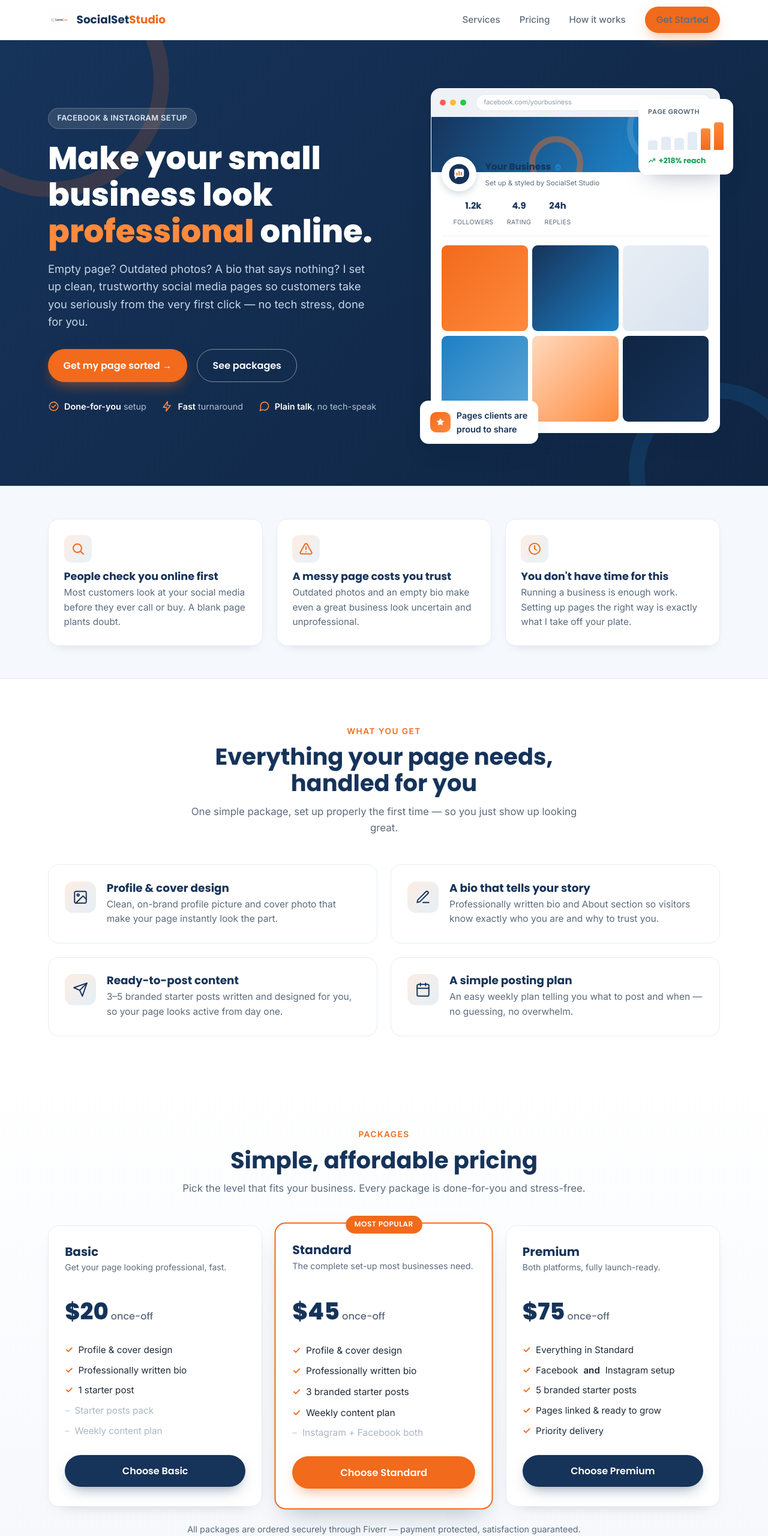
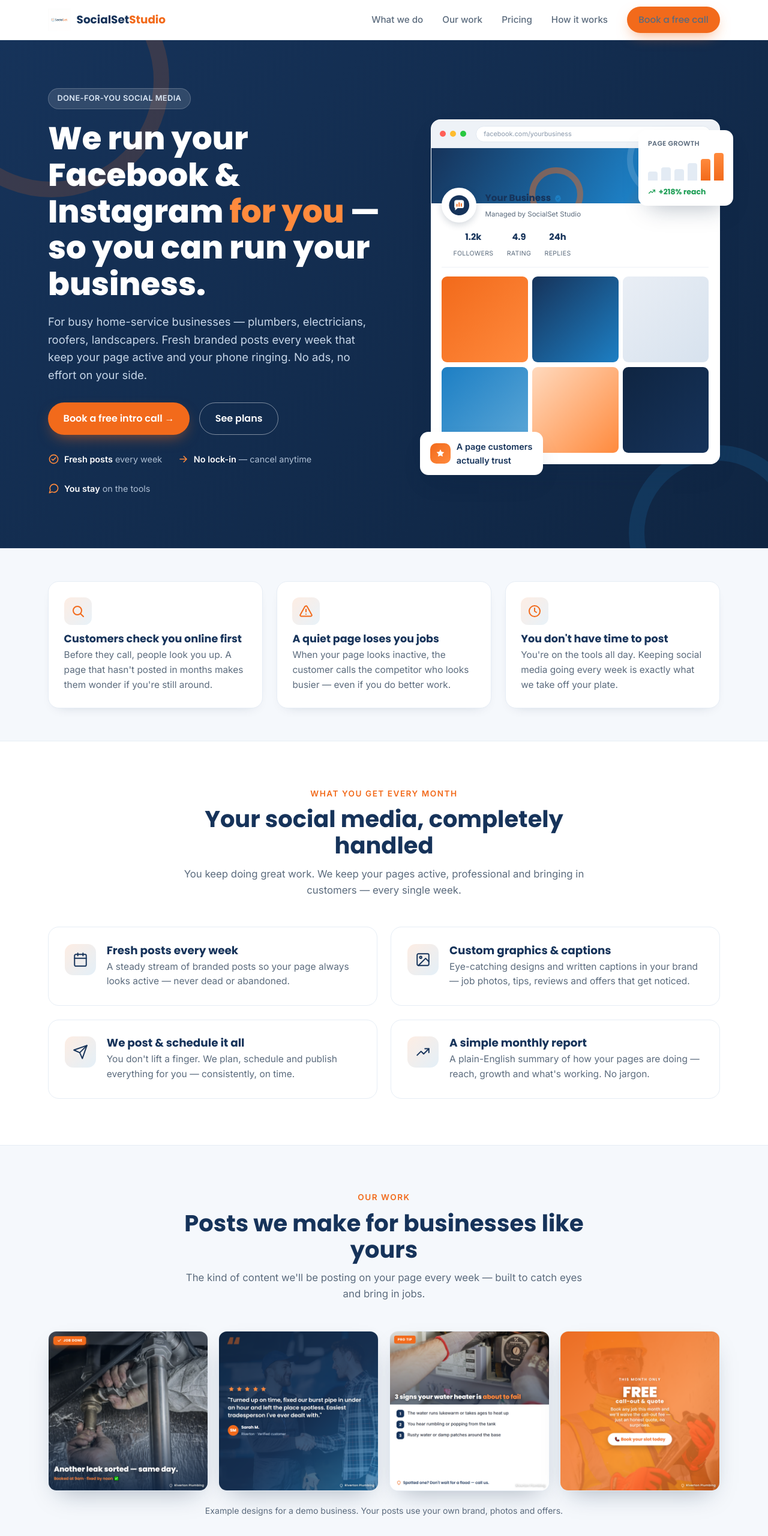
Before and after one commit to mieliesvangraan-lang/socialset-studio, a plain HTML site: page index.html in a window 1280 px wide. Shown: the top 2561 px of the page at 60% size. Drawn offline with Linux system fonts and the light colour scheme.

Commit message:
Update homepage to monthly management offer
Rebuild homepage to match current offer: done-for-you monthly social
media management for home-service businesses ($200/$350/$600/mo),
email CTAs instead of Fiverr, plus a new "Our work" sample showcase.

Co-Authored-By: Claude Opus 4.8 <noreply@anthropic.com>

```diff
--- a/index.html
+++ b/index.html
@@ -3,8 +3,8 @@
 <head>
 <meta charset="UTF-8" />
 <meta name="viewport" content="width=device-width, initial-scale=1.0" />
-<title>SocialSet Studio — Professional Social Media Setup for Small Businesses</title>
-<meta name="description" content="SocialSet Studio sets up clean, professional Facebook & Instagram business pages for small businesses. Profile & cover design, bio writing, starter posts and a posting plan — done for you, no tech stress." />
+<title>SocialSet Studio — Done-for-you Social Media for Home-Service Businesses</title>
+<meta name="description" content="We run your Facebook & Instagram for you — fresh branded posts every week that keep your home-service business looking busy and bringing in customers. No ads, no effort, cancel anytime." />
 <link rel="icon" type="image/png" href="assets/logo.png" />
 <link rel="preconnect" href="https://fonts.googleapis.com" />
 <link rel="preconnect" href="https://fonts.gstatic.com" crossorigin />
@@ -136,6 +136,12 @@
   .card h3{font-size:1.15rem;color:var(--navy);margin-bottom:.3rem}
   .card p{color:var(--muted);font-size:.97rem}
 
+  /* WORK */
+  .work-grid{display:grid;grid-template-columns:repeat(4,1fr);gap:1.1rem}
+  .work-grid figure{border-radius:14px;overflow:hidden;box-shadow:var(--shadow);background:#fff;border:1px solid var(--line)}
+  .work-grid img{width:100%;height:auto;display:block}
+  .work-note{text-align:center;color:var(--muted);font-size:.88rem;margin-top:1.4rem}
+
   /* PRICING */
   .pricing{background:linear-gradient(180deg,#fff 0%,var(--bg-soft) 100%)}
   .price-grid{display:grid;grid-template-columns:repeat(3,1fr);gap:1.5rem;align-items:stretch}
@@ -152,7 +158,8 @@
   .price li.off{color:#aab6c4}
   .price li.off::before{content:"–";color:#cdd6e0}
   .price .btn{margin-top:auto;width:100%;justify-content:center}
-  .price-note{text-align:center;color:var(--muted);font-size:.9rem;margin-top:1.6rem}
+  .price-note{text-align:center;color:var(--muted);font-size:.92rem;margin-top:1.6rem}
+  .price-note b{color:var(--navy)}
 
   /* PROCESS */
   .steps{display:grid;grid-template-columns:repeat(4,1fr);gap:1.2rem;counter-reset:step}
@@ -187,6 +194,7 @@
     .hero-card{max-width:420px;margin:0 auto}
     .strip-grid,.price-grid,.steps,.cards{grid-template-columns:1fr}
     .steps{grid-template-columns:repeat(2,1fr)}
+    .work-grid{grid-template-columns:repeat(2,1fr)}
     .price.feat{transform:none}
     .nav-links{display:none}
     .menu-btn{display:block}
@@ -202,10 +210,11 @@
   <div class="wrap nav-inner">
     <a href="#top" class="logo"><img src="assets/logo.png" alt="SocialSet Studio logo" /><span>SocialSet<b>Studio</b></span></a>
     <nav class="nav-links" id="navLinks">
-      <a href="#services">Services</a>
+      <a href="#services">What we do</a>
+      <a href="#work">Our work</a>
       <a href="#pricing">Pricing</a>
       <a href="#process">How it works</a>
-      <a href="https://www.fiverr.com/s/BRQX6z5" target="_blank" rel="noopener" class="btn btn-primary nav-cta">Get Started</a>
+      <a href="mailto:mieliesvangraan@gmail.com?subject=SocialSet%20Studio%20enquiry" class="btn btn-primary nav-cta">Book a free call</a>
     </nav>
     <button class="menu-btn" id="menuBtn" aria-label="Menu"><svg viewBox="0 0 24 24" fill="none" stroke="currentColor" stroke-width="2" stroke-linecap="round" stroke-linejoin="round" style="width:26px;height:26px"><path d="M4 7h16M4 12h16M4 17h16"/></svg></button>
   </div>
@@ -215,21 +224,21 @@
 <section class="hero" id="top" style="padding:0">
   <div class="wrap hero-grid">
     <div class="hero-copy">
-      <span class="pill">Facebook &amp; Instagram setup</span>
-      <h1>Make your small business look <em>professional</em> online.</h1>
-      <p class="lead">Empty page? Outdated photos? A bio that says nothing? I set up clean, trustworthy social media pages so customers take you seriously from the very first click — no tech stress, done for you.</p>
+      <span class="pill">Done-for-you social media</span>
+      <h1>We run your Facebook &amp; Instagram <em>for you</em> — so you can run your business.</h1>
+      <p class="lead">For busy home-service businesses — plumbers, electricians, roofers, landscapers. Fresh branded posts every week that keep your page active and your phone ringing. No ads, no effort on your side.</p>
       <div class="hero-cta">
-        <a href="https://www.fiverr.com/s/BRQX6z5" target="_blank" rel="noopener" class="btn btn-primary">Get my page sorted →</a>
-        <a href="#pricing" class="btn btn-ghost">See packages</a>
+        <a href="mailto:mieliesvangraan@gmail.com?subject=SocialSet%20Studio%20enquiry" class="btn btn-primary">Book a free intro call →</a>
+        <a href="#pricing" class="btn btn-ghost">See plans</a>
       </div>
       <div class="hero-trust">
-        <div><svg viewBox="0 0 24 24" fill="none" stroke="currentColor" stroke-width="2" stroke-linecap="round" stroke-linejoin="round"><circle cx="12" cy="12" r="9"/><path d="m8 12 2.6 2.6L16 9"/></svg><span><b>Done-for-you</b> setup</span></div>
-        <div><svg viewBox="0 0 24 24" fill="none" stroke="currentColor" stroke-width="2" stroke-linecap="round" stroke-linejoin="round"><path d="M13 2 4 14h7l-1 8 9-12h-7l1-8Z"/></svg><span><b>Fast</b> turnaround</span></div>
-        <div><svg viewBox="0 0 24 24" fill="none" stroke="currentColor" stroke-width="2" stroke-linecap="round" stroke-linejoin="round"><path d="M21 11.5a8.4 8.4 0 0 1-8.5 8.5 8.5 8.5 0 0 1-3.8-.9L3 21l1.9-5.7A8.4 8.4 0 0 1 4 11.5 8.5 8.5 0 0 1 12.5 3 8.4 8.4 0 0 1 21 11.5Z"/></svg><span><b>Plain talk</b>, no tech-speak</span></div>
+        <div><svg viewBox="0 0 24 24" fill="none" stroke="currentColor" stroke-width="2" stroke-linecap="round" stroke-linejoin="round"><circle cx="12" cy="12" r="9"/><path d="m8 12 2.6 2.6L16 9"/></svg><span><b>Fresh posts</b> every week</span></div>
+        <div><svg viewBox="0 0 24 24" fill="none" stroke="currentColor" stroke-width="2" stroke-linecap="round" stroke-linejoin="round"><path d="M5 12h14M13 6l6 6-6 6"/></svg><span><b>No lock-in</b> — cancel anytime</span></div>
+        <div><svg viewBox="0 0 24 24" fill="none" stroke="currentColor" stroke-width="2" stroke-linecap="round" stroke-linejoin="round"><path d="M21 11.5a8.4 8.4 0 0 1-8.5 8.5 8.5 8.5 0 0 1-3.8-.9L3 21l1.9-5.7A8.4 8.4 0 0 1 4 11.5 8.5 8.5 0 0 1 12.5 3 8.4 8.4 0 0 1 21 11.5Z"/></svg><span><b>You stay</b> on the tools</span></div>
       </div>
     </div>
     <div class="hero-card">
-      <div class="mock" role="img" aria-label="Preview of a professionally set up social media business page">
+      <div class="mock" role="img" aria-label="Preview of a professionally managed social media business page">
         <div class="mock-bar"><i></i><i></i><i></i><span class="mock-url">facebook.com/yourbusiness</span></div>
         <div class="mock-cover"></div>
         <div class="mock-head">
@@ -240,7 +249,7 @@
           </svg></div>
           <div class="mock-id">
             <b>Your Business <svg viewBox="0 0 24 24" fill="currentColor"><path d="M12 2a3 3 0 0 1 2.6 1.5 3 3 0 0 1 2.9.8 3 3 0 0 1 .8 2.9A3 3 0 0 1 19.8 10a3 3 0 0 1 0 4 3 3 0 0 1-1.5 2.8 3 3 0 0 1-.8 2.9 3 3 0 0 1-2.9.8A3 3 0 0 1 12 22a3 3 0 0 1-2.6-1.5 3 3 0 0 1-2.9-.8 3 3 0 0 1-.8-2.9A3 3 0 0 1 4.2 14a3 3 0 0 1 0-4 3 3 0 0 1 1.5-2.8 3 3 0 0 1 .8-2.9 3 3 0 0 1 2.9-.8A3 3 0 0 1 12 2Zm-1.2 13.6 5-5-1.4-1.4-3.6 3.6-1.6-1.6-1.4 1.4 3 3Z"/></svg></b>
-            <span>Set up &amp; styled by SocialSet Studio</span>
+            <span>Managed by SocialSet Studio</span>
           </div>
         </div>
         <div class="mock-stats">
@@ -255,7 +264,7 @@
         <div class="bars"><i></i><i></i><i></i><i></i><i></i><i></i></div>
         <div class="delta"><svg viewBox="0 0 24 24" fill="none" stroke="currentColor" stroke-width="2.4" stroke-linecap="round" stroke-linejoin="round"><path d="M3 17 9 11l4 4 8-8"/><path d="M15 7h6v6"/></svg> +218% reach</div>
       </div>
-      <div class="hero-badge"><span class="dot"><svg viewBox="0 0 24 24" fill="currentColor" stroke="none" style="width:18px;height:18px"><path d="m12 3 2.6 5.3 5.9.9-4.2 4.1 1 5.8L12 16.8 6.7 19l1-5.8-4.2-4.1 5.9-.9L12 3Z"/></svg></span><div>Pages clients are<br/>proud to share</div></div>
+      <div class="hero-badge"><span class="dot"><svg viewBox="0 0 24 24" fill="currentColor" stroke="none" style="width:18px;height:18px"><path d="m12 3 2.6 5.3 5.9.9-4.2 4.1 1 5.8L12 16.8 6.7 19l1-5.8-4.2-4.1 5.9-.9L12 3Z"/></svg></span><div>A page customers<br/>actually trust</div></div>
     </div>
   </div>
 </section>
@@ -264,9 +273,9 @@
 <section class="strip" style="padding:3.4rem 0">
   <div class="wrap">
     <div class="strip-grid">
-      <div class="strip-card"><div class="ic"><svg viewBox="0 0 24 24" fill="none" stroke="currentColor" stroke-width="2" stroke-linecap="round" stroke-linejoin="round"><circle cx="11" cy="11" r="7"/><path d="m21 21-4.3-4.3"/></svg></div><h3>People check you online first</h3><p>Most customers look at your social media before they ever call or buy. A blank page plants doubt.</p></div>
-      <div class="strip-card"><div class="ic"><svg viewBox="0 0 24 24" fill="none" stroke="currentColor" stroke-width="2" stroke-linecap="round" stroke-linejoin="round"><path d="M10.3 4 2.5 18a1.6 1.6 0 0 0 1.4 2.4h16.2a1.6 1.6 0 0 0 1.4-2.4L13.7 4a1.6 1.6 0 0 0-2.8 0Z"/><path d="M12 9v4"/><path d="M12 17h.01"/></svg></div><h3>A messy page costs you trust</h3><p>Outdated photos and an empty bio make even a great business look uncertain and unprofessional.</p></div>
-      <div class="strip-card"><div class="ic"><svg viewBox="0 0 24 24" fill="none" stroke="currentColor" stroke-width="2" stroke-linecap="round" stroke-linejoin="round"><circle cx="12" cy="12" r="9"/><path d="M12 7v5l3 2"/></svg></div><h3>You don't have time for this</h3><p>Running a business is enough work. Setting up pages the right way is exactly what I take off your plate.</p></div>
+      <div class="strip-card"><div class="ic"><svg viewBox="0 0 24 24" fill="none" stroke="currentColor" stroke-width="2" stroke-linecap="round" stroke-linejoin="round"><circle cx="11" cy="11" r="7"/><path d="m21 21-4.3-4.3"/></svg></div><h3>Customers check you online first</h3><p>Before they call, people look you up. A page that hasn't posted in months makes them wonder if you're still around.</p></div>
+      <div class="strip-card"><div class="ic"><svg viewBox="0 0 24 24" fill="none" stroke="currentColor" stroke-width="2" stroke-linecap="round" stroke-linejoin="round"><path d="M10.3 4 2.5 18a1.6 1.6 0 0 0 1.4 2.4h16.2a1.6 1.6 0 0 0 1.4-2.4L13.7 4a1.6 1.6 0 0 0-2.8 0Z"/><path d="M12 9v4"/><path d="M12 17h.01"/></svg></div><h3>A quiet page loses you jobs</h3><p>When your page looks inactive, the customer calls the competitor who looks busier — even if you do better work.</p></div>
+      <div class="strip-card"><div class="ic"><svg viewBox="0 0 24 24" fill="none" stroke="currentColor" stroke-width="2" stroke-linecap="round" stroke-linejoin="round"><circle cx="12" cy="12" r="9"/><path d="M12 7v5l3 2"/></svg></div><h3>You don't have time to post</h3><p>You're on the tools all day. Keeping social media going every week is exactly what we take off your plate.</p></div>
     </div>
   </div>
 </section>
@@ -275,16 +284,34 @@
 <section id="services">
   <div class="wrap">
     <div class="sec-head">
-      <div class="eyebrow">What you get</div>
-      <h2>Everything your page needs, handled for you</h2>
-      <p>One simple package, set up properly the first time — so you just show up looking great.</p>
+      <div class="eyebrow">What you get every month</div>
+      <h2>Your social media, completely handled</h2>
+      <p>You keep doing great work. We keep your pages active, professional and bringing in customers — every single week.</p>
     </div>
     <div class="cards">
-      <div class="card"><div class="icon"><svg viewBox="0 0 24 24" fill="none" stroke="currentColor" stroke-width="1.8" stroke-linecap="round" stroke-linejoin="round"><rect x="3" y="3" width="18" height="18" rx="2"/><circle cx="8.5" cy="8.5" r="1.6"/><path d="m21 15-5-5L5 21"/></svg></div><div><h3>Profile &amp; cover design</h3><p>Clean, on-brand profile picture and cover photo that make your page instantly look the part.</p></div></div>
-      <div class="card"><div class="icon"><svg viewBox="0 0 24 24" fill="none" stroke="currentColor" stroke-width="1.8" stroke-linecap="round" stroke-linejoin="round"><path d="M12 20h9"/><path d="M16.5 3.5a2.1 2.1 0 0 1 3 3L7 19l-4 1 1-4Z"/></svg></div><div><h3>A bio that tells your story</h3><p>Professionally written bio and About section so visitors know exactly who you are and why to trust you.</p></div></div>
-      <div class="card"><div class="icon"><svg viewBox="0 0 24 24" fill="none" stroke="currentColor" stroke-width="1.8" stroke-linecap="round" stroke-linejoin="round"><path d="M22 2 11 13"/><path d="M22 2 15 22l-4-9-9-4Z"/></svg></div><div><h3>Ready-to-post content</h3><p>3–5 branded starter posts written and designed for you, so your page looks active from day one.</p></div></div>
-      <div class="card"><div class="icon"><svg viewBox="0 0 24 24" fill="none" stroke="currentColor" stroke-width="1.8" stroke-linecap="round" stroke-linejoin="round"><rect x="3" y="4" width="18" height="18" rx="2"/><path d="M16 2v4M8 2v4M3 10h18"/></svg></div><div><h3>A simple posting plan</h3><p>An easy weekly plan telling you what to post and when — no guessing, no overwhelm.</p></div></div>
+      <div class="card"><div class="icon"><svg viewBox="0 0 24 24" fill="none" stroke="currentColor" stroke-width="1.8" stroke-linecap="round" stroke-linejoin="round"><rect x="3" y="4" width="18" height="18" rx="2"/><path d="M16 2v4M8 2v4M3 10h18"/></svg></div><div><h3>Fresh posts every week</h3><p>A steady stream of branded posts so your page always looks active — never dead or abandoned.</p></div></div>
+      <div class="card"><div class="icon"><svg viewBox="0 0 24 24" fill="none" stroke="currentColor" stroke-width="1.8" stroke-linecap="round" stroke-linejoin="round"><rect x="3" y="3" width="18" height="18" rx="2"/><circle cx="8.5" cy="8.5" r="1.6"/><path d="m21 15-5-5L5 21"/></svg></div><div><h3>Custom graphics &amp; captions</h3><p>Eye-catching designs and written captions in your brand — job photos, tips, reviews and offers that get noticed.</p></div></div>
+      <div class="card"><div class="icon"><svg viewBox="0 0 24 24" fill="none" stroke="currentColor" stroke-width="1.8" stroke-linecap="round" stroke-linejoin="round"><path d="M22 2 11 13"/><path d="M22 2 15 22l-4-9-9-4Z"/></svg></div><div><h3>We post &amp; schedule it all</h3><p>You don't lift a finger. We plan, schedule and publish everything for you — consistently, on time.</p></div></div>
+      <div class="card"><div class="icon"><svg viewBox="0 0 24 24" fill="none" stroke="currentColor" stroke-width="1.8" stroke-linecap="round" stroke-linejoin="round"><path d="M3 17 9 11l4 4 8-8"/><path d="M15 7h6v6"/></svg></div><div><h3>A simple monthly report</h3><p>A plain-English summary of how your pages are doing — reach, growth and what's working. No jargon.</p></div></div>
     </div>
+  </div>
+</section>
+
+<!-- OUR WORK -->
+<section id="work" class="strip">
+  <div class="wrap">
+    <div class="sec-head">
+      <div class="eyebrow">Our work</div>
+      <h2>Posts we make for businesses like yours</h2>
+      <p>The kind of content we'll be posting on your page every week — built to catch eyes and bring in jobs.</p>
+    </div>
+    <div class="work-grid">
+      <figure><img src="assets/work/1.png" alt="Job-done social media post example" loading="lazy" /></figure>
+      <figure><img src="assets/work/2.png" alt="Customer review social media post example" loading="lazy" /></figure>
+      <figure><img src="assets/work/3.png" alt="Helpful pro-tip social media post example" loading="lazy" /></figure>
+      <figure><img src="assets/work/4.png" alt="Special offer social media post example" loading="lazy" /></figure>
+    </div>
+    <p class="work-note">Example designs for a demo business. Your posts use your own brand, photos and offers.</p>
   </div>
 </section>
 
@@ -292,68 +319,68 @@
 <section class="pricing" id="pricing">
   <div class="wrap">
     <div class="sec-head">
-      <div class="eyebrow">Packages</div>
-      <h2>Simple, affordable pricing</h2>
-      <p>Pick the level that fits your business. Every package is done-for-you and stress-free.</p>
+      <div class="eyebrow">Monthly plans</div>
+      <h2>Simple monthly pricing</h2>
+      <p>Pick the level that fits your business. Every plan is fully done-for-you, with no contracts.</p>
     </div>
     <div class="price-grid">
       <div class="price">
-        <h3>Basic</h3>
-        <p class="sub">Get your page looking professional, fast.</p>
-        <div class="amt">$20<span> once-off</span></div>
+        <h3>Starter</h3>
+        <p class="sub">Keep one page active and looking professional.</p>
+        <div class="amt">$200<span> / month</span></div>
         <ul>
-          <li>Profile &amp; cover design</li>
-          <li>Professionally written bio</li>
-          <li>1 starter post</li>
-          <li class="off">Starter posts pack</li>
-          <li class="off">Weekly content plan</li>
+          <li>8 branded posts per month</li>
+          <li>1 platform (Facebook or Instagram)</li>
+          <li>Custom graphics &amp; captions</li>
+          <li>We post &amp; schedule it all</li>
+          <li class="off">Monthly growth report</li>
         </ul>
-        <a href="https://www.fiverr.com/s/BRQX6z5" target="_blank" rel="noopener" class="btn btn-navy">Choose Basic</a>
+        <a href="mailto:mieliesvangraan@gmail.com?subject=SocialSet%20Studio%20-%20Starter%20plan" class="btn btn-navy">Get started</a>
       </div>
       <div class="price feat">
         <span class="tag">Most popular</span>
-        <h3>Standard</h3>
-        <p class="sub">The complete set-up most businesses need.</p>
-        <div class="amt">$45<span> once-off</span></div>
+        <h3>Growth</h3>
+        <p class="sub">Both platforms, posting twice as often.</p>
+        <div class="amt">$350<span> / month</span></div>
         <ul>
-          <li>Profile &amp; cover design</li>
-          <li>Professionally written bio</li>
-          <li>3 branded starter posts</li>
-          <li>Weekly content plan</li>
-          <li class="off">Instagram + Facebook both</li>
+          <li>16 branded posts per month</li>
+          <li>Facebook <b>and</b> Instagram</li>
+          <li>Custom graphics &amp; captions</li>
+          <li>We post &amp; schedule it all</li>
+          <li>Monthly growth report</li>
         </ul>
-        <a href="https://www.fiverr.com/s/BRQX6z5" target="_blank" rel="noopener" class="btn btn-primary">Choose Standard</a>
+        <a href="mailto:mieliesvangraan@gmail.com?subject=SocialSet%20Studio%20-%20Growth%20plan" class="btn btn-primary">Get started</a>
       </div>
       <div class="price">
-        <h3>Premium</h3>
-        <p class="sub">Both platforms, fully launch-ready.</p>
-        <div class="amt">$75<span> once-off</span></div>
+        <h3>Pro</h3>
+        <p class="sub">Maximum presence across every channel.</p>
+        <div class="amt">$600<span> / month</span></div>
         <ul>
-          <li>Everything in Standard</li>
-          <li>Facebook <b>and</b> Instagram setup</li>
-          <li>5 branded starter posts</li>
-          <li>Pages linked &amp; ready to grow</li>
-          <li>Priority delivery</li>
+          <li>24 branded posts per month</li>
+          <li>Facebook, Instagram &amp; Google Business</li>
+          <li>Review &amp; lead-generating posts</li>
+          <li>Custom graphics &amp; captions</li>
+          <li>Monthly report + priority support</li>
         </ul>
-        <a href="https://www.fiverr.com/s/BRQX6z5" target="_blank" rel="noopener" class="btn btn-navy">Choose Premium</a>
+        <a href="mailto:mieliesvangraan@gmail.com?subject=SocialSet%20Studio%20-%20Pro%20plan" class="btn btn-navy">Get started</a>
       </div>
     </div>
-    <p class="price-note">All packages are ordered securely through Fiverr — payment protected, satisfaction guaranteed.</p>
+    <p class="price-note">One-time <b>$150 setup</b> — <b>waived</b> when you start a 3-month plan. No contracts, cancel anytime.</p>
   </div>
 </section>
 
 <!-- PROCESS -->
-<section id="process" class="strip" style="padding:4.4rem 0">
+<section id="process">
   <div class="wrap">
     <div class="sec-head">
       <div class="eyebrow">How it works</div>
-      <h2>From empty page to professional in 4 steps</h2>
+      <h2>Up and running in 4 easy steps</h2>
     </div>
     <div class="steps">
-      <div class="step"><div class="num"></div><h3>Place your order</h3><p>Pick a package and send me a few quick details about your business.</p></div>
-      <div class="step"><div class="num"></div><h3>I build it</h3><p>I design your profile, cover, bio and posts — all in your brand.</p></div>
-      <div class="step"><div class="num"></div><h3>You review</h3><p>I send it over for your approval and tweak anything you'd like changed.</p></div>
-      <div class="step"><div class="num"></div><h3>Go live</h3><p>Your page is set up and ready — a page you'll be proud to share.</p></div>
+      <div class="step"><div class="num"></div><h3>Quick intro chat</h3><p>We have a short call to learn about your business and what you want from your pages.</p></div>
+      <div class="step"><div class="num"></div><h3>We build your plan</h3><p>We set up your content plan and design your first batch of branded posts for approval.</p></div>
+      <div class="step"><div class="num"></div><h3>We post every week</h3><p>Sit back — we publish fresh, on-brand content consistently while you focus on the work.</p></div>
+      <div class="step"><div class="num"></div><h3>You get a report</h3><p>Each month you get a simple summary of how your pages are growing. Cancel anytime.</p></div>
     </div>
   </div>
 </section>
@@ -361,11 +388,11 @@
 <!-- CTA -->
 <section class="cta">
   <div class="wrap">
-    <h2>Ready to look the part online?</h2>
-    <p>Let's get your business a clean, professional page that turns visitors into customers. Simple, affordable, and completely done for you.</p>
+    <h2>Too busy to post? Let us handle it.</h2>
+    <p>Keep your business looking busy and bringing in customers — without spending a minute on social media yourself.</p>
     <div class="hero-cta" style="justify-content:center">
-      <a href="https://www.fiverr.com/s/BRQX6z5" target="_blank" rel="noopener" class="btn btn-navy">Get started on Fiverr →</a>
-      <a href="mailto:mieliesvangraan@gmail.com" class="btn btn-ghost">Email me a question</a>
+      <a href="mailto:mieliesvangraan@gmail.com?subject=SocialSet%20Studio%20enquiry" class="btn btn-navy">Book a free intro call →</a>
+      <a href="offer.html" class="btn btn-ghost">See the full offer</a>
     </div>
   </div>
 </section>
@@ -376,18 +403,20 @@
     <div class="foot-grid">
       <div class="foot-brand">
         <a href="#top" class="logo"><img src="assets/logo.png" alt="SocialSet Studio" style="height:34px" /><span>SocialSet<b style="color:var(--orange)">Studio</b></span></a>
-        <p>Clean, professional Facebook &amp; Instagram pages for small businesses. No tech stress — done for you.</p>
+        <p>Done-for-you Facebook &amp; Instagram management for home-service businesses. Fresh posts every week — no effort on your side.</p>
       </div>
       <div class="foot-col">
         <h4>Explore</h4>
-        <a href="#services">Services</a>
+        <a href="#services">What we do</a>
+        <a href="#work">Our work</a>
         <a href="#pricing">Pricing</a>
         <a href="#process">How it works</a>
       </div>
       <div class="foot-col">
         <h4>Get in touch</h4>
-        <a href="https://www.fiverr.com/s/BRQX6z5" target="_blank" rel="noopener">Order on Fiverr</a>
-        <a href="mailto:mieliesvangraan@gmail.com">Email me</a>
+        <a href="offer.html">See the full offer</a>
+        <a href="samples.html">Sample posts</a>
+        <a href="mailto:mieliesvangraan@gmail.com">Email us</a>
       </div>
     </div>
     <div class="foot-bottom">© 2026 SocialSet Studio. All rights reserved.</div>
```
Also changed, not shown: assets/work/1.png (added), assets/work/2.png (added), assets/work/3.png (added), assets/work/4.png (added).
